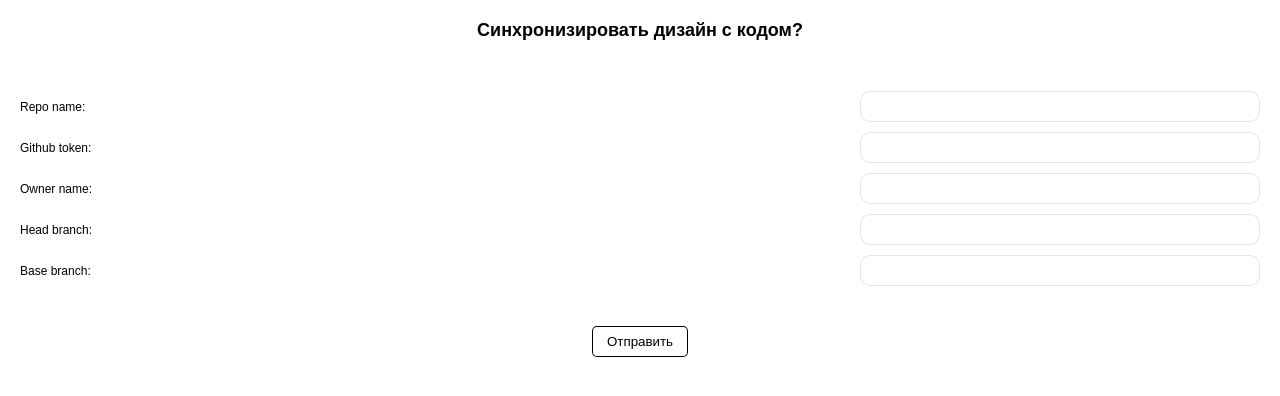
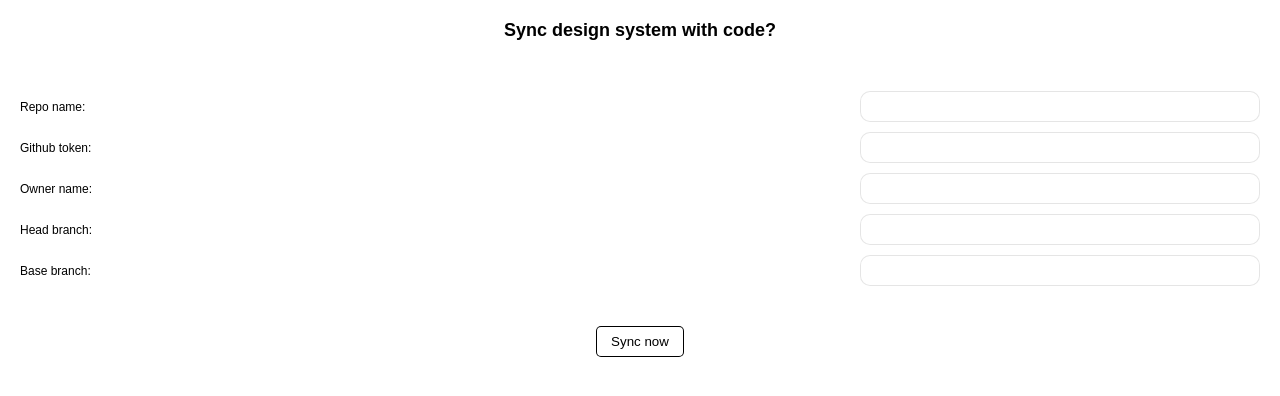
Before and after one commit to EruditorGroup/design-system-plugin, a React app: page / in a window 1280 px wide. Shown: the top 396 px of the page. Built offline with nearby package versions, Linux system fonts and the light colour scheme.

Commit message:
polishing

```diff
--- a/src/app/components/App.tsx
+++ b/src/app/components/App.tsx
@@ -4,7 +4,7 @@ import '../styles/ui.css';
 import ConfigForm, {EventData} from './СonfigForm';
 import {commitMultipleFiles} from '../utils/githubUtils';
 
-const SUCCESS_LOG_MESSAGE = 'Успешно отправлено!';
+const SUCCESS_LOG_MESSAGE = 'Successfully synced!';
 const GET_CONFIG_MESSAGE = 'GET_CONFIG_MESSAGE';
 const NETWORK_REQUEST = 'NETWORK_REQUEST';
 const GITHUB_CONFIG = 'GITHUB_CONFIG';
@@ -52,10 +52,10 @@ const App: React.FC = () => {
 
   return (
     <div>
-      <h2 className="header">Синхронизировать дизайн с кодом?</h2>
+      <h2 className="header">Sync design system with code?</h2>
       <ConfigForm cachedConfig={cachedConfig} />
       {isLoading ? (
-        <p>Передаю обновления в код...</p>
+        <p>Please wait...</p>
       ) : errorLog.length ? (
         <p className="error-message">{errorLog}</p>
       ) : (
--- a/src/app/components/СonfigForm.tsx
+++ b/src/app/components/СonfigForm.tsx
@@ -84,7 +84,7 @@ const ConfigForm: React.FC<Props> = props => {
         <input type="text" {...bindBaseBranch} />
       </label>
       <button type="submit" value="Submit" className="submit-button">
-        Отправить
+        Sync now
       </button>
     </form>
   );
--- a/src/app/utils/githubUtils.ts
+++ b/src/app/utils/githubUtils.ts
@@ -58,20 +58,20 @@ export const commitMultipleFiles: MultipleFilesCommitter = async (
     )
   );
 
+  const treeFiles = files.map((file, index) => ({
+    path: file.path,
+    mode,
+    type,
+    sha: blobs[index].data.sha,
+  }));
+
   // put blobs on the tree
   const newTree = await octokit.request(
     'POST /repos/{owner}/{repo}/git/trees',
     {
       owner,
       repo,
-      tree: files.map((file, index) => {
-        return {
-          path: file.path,
-          mode,
-          type,
-          sha: blobs[index].data.sha,
-        };
-      }),
+      tree: treeFiles,
       base_tree: tree.data.sha,
     }
   );
--- a/src/plugin/controller.ts
+++ b/src/plugin/controller.ts
@@ -107,6 +107,7 @@ figma.ui.onmessage = msg => {
 
     // Get svg icons
     const nodes = figma.currentPage.findAll(node => node.type === 'COMPONENT');
+    if (nodes.length) {
       convertNodeToSvgFile(nodes).then(commits =>
         figma.ui.postMessage({
           type: 'NETWORK_REQUEST',
@@ -115,4 +116,5 @@ figma.ui.onmessage = msg => {
         })
       );
     }
+  }
 };
```
Also changed, not shown: manifest.json. Lines whose indentation alone changed are shown as unchanged.
